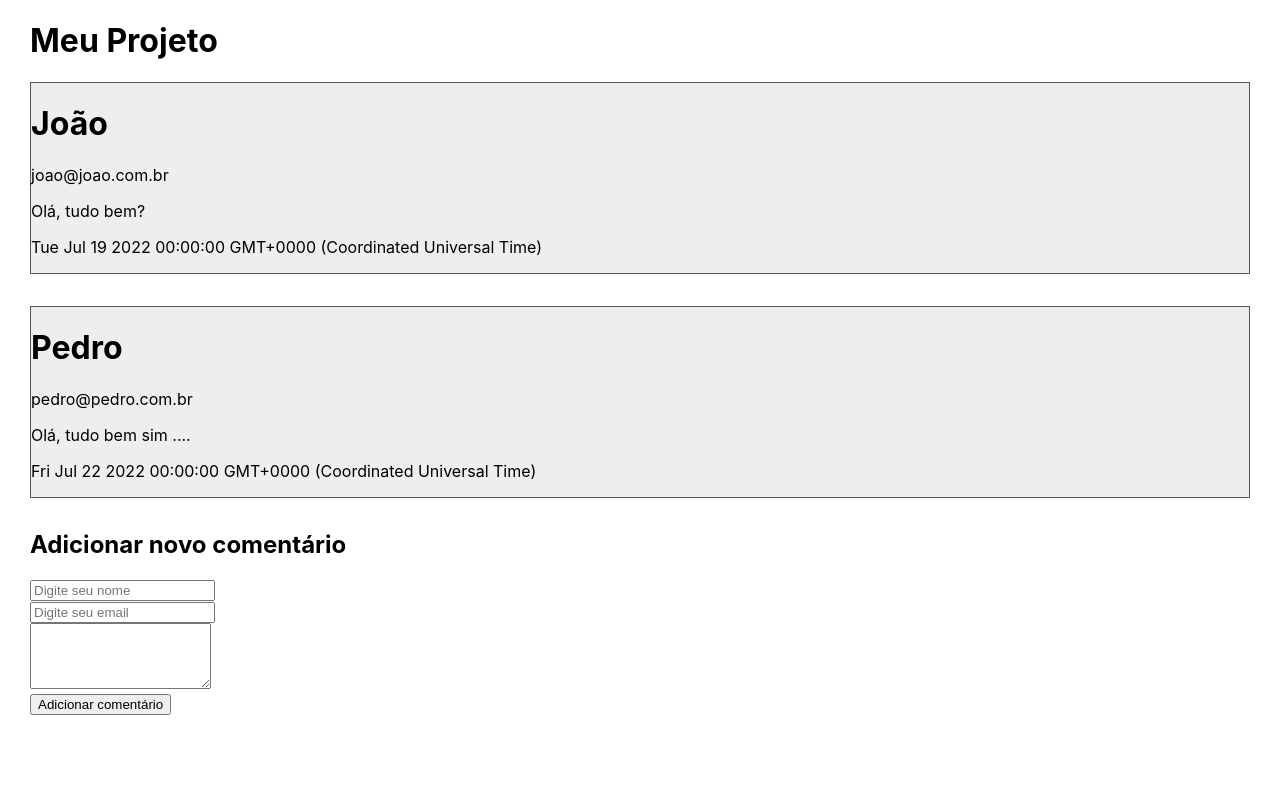
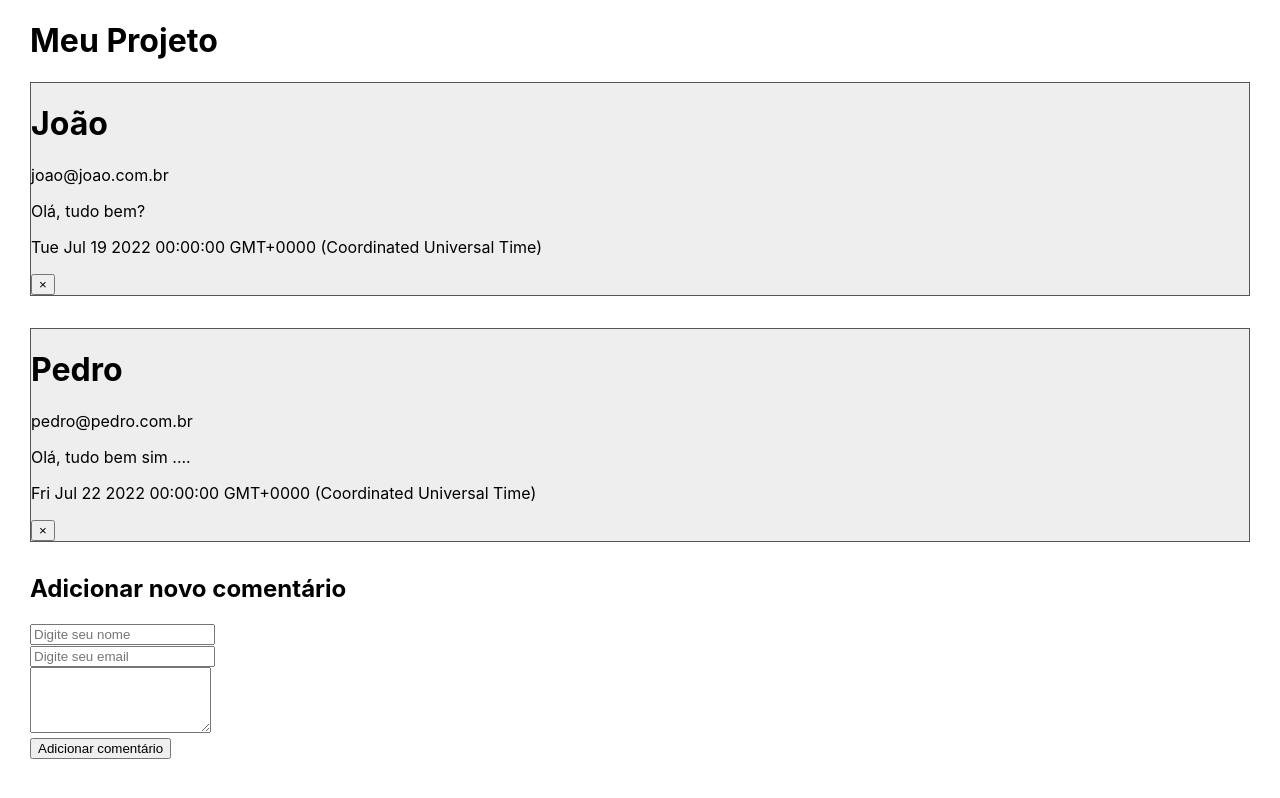
Before and after one commit to pedrogutierresbr/estudo-reactjs-curso-gu, a React (Create React App) app in the folder react-basico/: page / in a window 1280 px wide. Built offline with nearby package versions, Linux system fonts and the light colour scheme.

Commit message:
interacao entre componentes e criado funcao removerComentario

```diff
--- a/react-basico/src/App.js
+++ b/react-basico/src/App.js
@@ -43,6 +43,12 @@
         });
     };
 
+    removerComentario = (comentario) => {
+        let lista = this.state.comentarios;
+        lista = lista.filter((c) => c !== comentario);
+        this.setState({ comentarios: lista });
+    };
+
     digitacao = (evento) => {
         const { name, value } = evento.target;
         this.setState({
@@ -61,6 +67,7 @@
                         nome={comentario.nome}
                         email={comentario.email}
                         data={comentario.data}
+                        onRemove={this.removerComentario.bind(this, comentario)}
                     >
                         {comentario.mensagem}
                     </Comentario>
--- a/react-basico/src/components/Comentario.js
+++ b/react-basico/src/components/Comentario.js
@@ -8,6 +8,7 @@
             <p>{props.email}</p>
             <p>{props.children}</p>
             <p>{props.data.toString()}</p>
+            <button onClick={props.onRemove}>&times;</button>
         </div>
     );
 };
```
